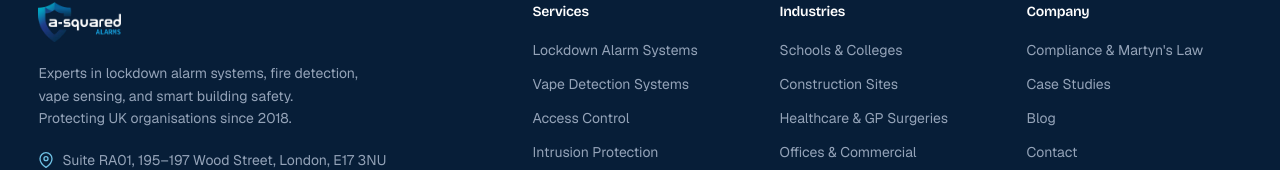
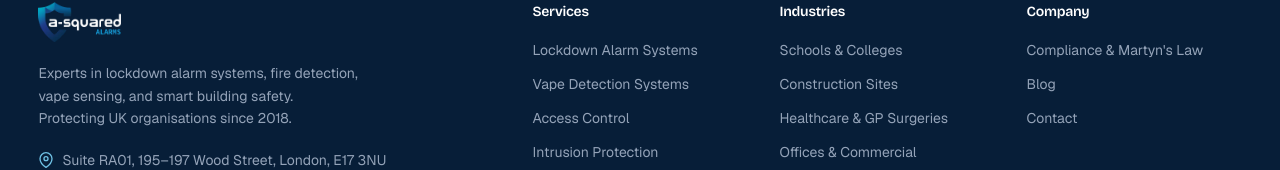
Before and after one commit to a-squaredalarms/a-squaredalarms, a Next.js app: page /a-squaredalarms/thank-you in a window 1280 px wide. Shown: the part 1271-1441 px from the top of the page. Built offline with nearby package versions, Linux system fonts and the light colour scheme.

Commit message:
Remove case studies from footer, fix missing hero-grid.svg on thank-you page

```diff
--- a/app/thank-you/page.tsx
+++ b/app/thank-you/page.tsx
@@ -10,10 +10,6 @@ export const metadata: Metadata = {
 export default function ThankYouPage() {
   return (
     <section className="relative overflow-hidden bg-navy-900 py-24 text-white md:py-32">
-      <div
-        className="absolute inset-0 bg-[url('/images/hero-grid.svg')] bg-cover bg-center opacity-15"
-        aria-hidden="true"
-      />
       <div
         className="absolute right-[-12rem] top-[-10rem] h-[26rem] w-[26rem] rounded-full bg-sky-400/20 blur-3xl"
         aria-hidden="true"
--- a/components/layout/Footer.tsx
+++ b/components/layout/Footer.tsx
@@ -14,7 +14,6 @@ const FOOTER_LINKS = {
   industries: INDUSTRIES.slice(0, 4).map((i) => ({ label: i.title, href: i.href })),
   company: [
     { label: 'Compliance & Martyn\'s Law', href: '/compliance' },
-    { label: 'Case Studies', href: '/case-studies' },
     { label: 'Blog', href: '/blog' },
     { label: 'Contact', href: '/contact' },
   ],
```
